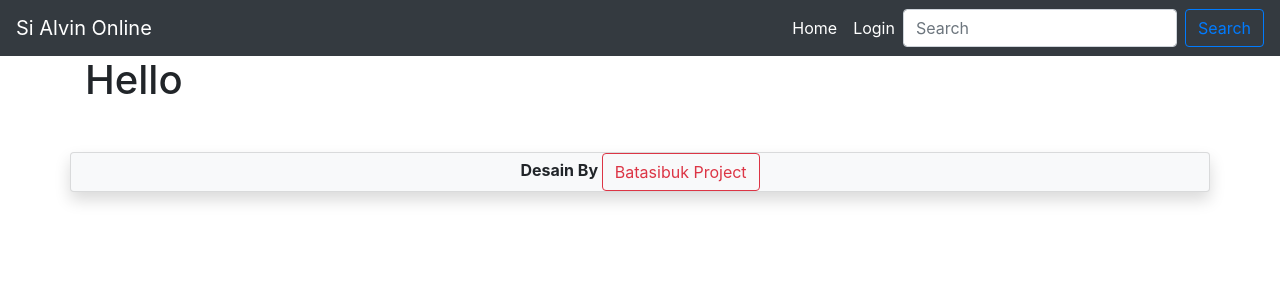
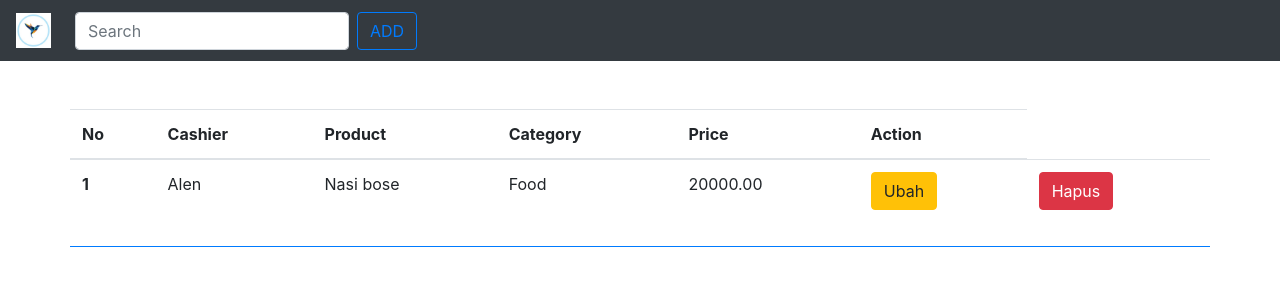
Before and after one commit to Alen1945/Seleksi_ARKA, a Django app: page / in a window 1280 px wide. Shown: the top 300 px of the page. Run offline with Django 3.2, Linux system fonts and the light colour scheme; data comes from the database, SQL or seed files in the repository; some libraries are stand-ins or nearby versions.

Commit message:
daftar product

```diff
--- a/No6/CRUD/AppCrud/models.py
+++ b/No6/CRUD/AppCrud/models.py
@@ -7,20 +7,20 @@ status_choice=(
 		(1,'Anggota Baru'),
 	)
 class Category(models.Model):
-	nama=models.CharField(max_length=255)
+	name=models.CharField(max_length=255)
 	def __str__(self):
-		return self.nama
+		return self.name
 
 class Cashier(models.Model):
-	nama=models.CharField(max_length=255)
+	name=models.CharField(max_length=255)
 	def __str__(self):
-		return self.nama
+		return self.name
 
 class Product(models.Model):
-	id_category=models.ForeignKey(Category,on_delete=models.DO_NOTHING)
-	id_cashier = models.ForeignKey(Cashier, on_delete=models.DO_NOTHING)
-	nama=models.CharField(max_length=255)
+	category=models.ForeignKey(Category,on_delete=models.DO_NOTHING)
+	cashier = models.ForeignKey(Cashier, on_delete=models.DO_NOTHING)
+	name=models.CharField(max_length=255)
 	price=models.DecimalField(max_digits=10,decimal_places=2)
 
 	def __str__(self):
-		return self.nama
+		return self.name
--- a/No6/CRUD/AppCrud/views.py
+++ b/No6/CRUD/AppCrud/views.py
@@ -1,3 +1,14 @@
 from django.shortcuts import render
+from django.views.generic import ListView,RedirectView
+from .models import Product
+# Create your views here.
 
-# Create your views here.
+class ListProductView(ListView):
+	model=Product
+	mode=None
+	template_name='index.html'
+	context_object_name='product'
+
+	def get_context_data(self,*args,**kwargs):
+		context=super().get_context_data(*args,**kwargs)
+		return context
--- a/No6/CRUD/CRUD/settings.py
+++ b/No6/CRUD/CRUD/settings.py
@@ -55,7 +55,7 @@ ROOT_URLCONF = 'CRUD.urls'
 TEMPLATES = [
     {
         'BACKEND': 'django.template.backends.django.DjangoTemplates',
-        'DIRS': [],
+         'DIRS': ['templates'],
         'APP_DIRS': True,
         'OPTIONS': {
             'context_processors': [
@@ -119,3 +119,7 @@ USE_TZ = True
 # https://docs.djangoproject.com/en/2.1/howto/static-files/
 
 STATIC_URL = '/static/'
+STATIC_URL = '/static/'
+STATICFILES_DIRS=[
+os.path.join(BASE_DIR,'static')
+]
--- a/No6/CRUD/CRUD/urls.py
+++ b/No6/CRUD/CRUD/urls.py
@@ -2,8 +2,9 @@
 from django.contrib import admin
 from django.urls import path
 from django.views.generic import TemplateView
+from AppCrud.views import ListProductView
 
 urlpatterns = [
-    path('',TemplateView.as_view(template_name='index.html'),name='home'),
+    path('',ListProductView.as_view(),name='home'),
     path('admin/', admin.site.urls),
 ]
--- a/No6/CRUD/templates/base.html
+++ b/No6/CRUD/templates/base.html
@@ -3,7 +3,7 @@
 <!DOCTYPE html>
 <html>
 <head>
-	<title>{% if not title %}Si alvin online{% endif %}{{title}}</title>
+	<title>Seleksi Arka No 6</title>
 	<meta charset="utf-8">
     <meta name="viewport" content="width=device-width, initial-scale=1, shrink-to-fit=no">
 	<link rel="stylesheet" type="text/css" href="{% static "bootstrap.min.css" %}">
@@ -16,9 +16,7 @@
 	{% endblock maincontent %}
 </div>
 
-<div class="container card bg-light shadow text-center mt-5">
-	<strong>Desain By <a href="https://fb.me/BatasibukProject" class="btn btn-outline-danger">Batasibuk Project</a></strong>
-</div>
+
 <script type="text/javascript" src="{% static "jquery.min.js" %}"></script>
 <script type="text/javascript" src="{% static "popper.min.js" %}"></script>
 <script type="text/javascript" src="{% static "bootstrap.min.js" %}"></script>
--- a/No6/CRUD/templates/index.html
+++ b/No6/CRUD/templates/index.html
@@ -1,5 +1,38 @@
 {% extends "base.html" %}
 
+
 {% block maincontent %}
-	<h1>Hello</h1>
+<div class="row mt-5 mb-2 pb-2 border-bottom border-primary">
+
+	<table class="table">
+	  <thead>
+	    <tr>
+	      <th scope="col">No</th>
+	      <th scope="col">Cashier</th>
+		  <th scope="col">Product</th>
+		  <th scope="col">Category</th>
+	      <th scope="col">Price</th>
+	      <th scope="col">Action</th>
+	    </tr>
+	  </thead>
+	  <tbody>
+			{% for p in product  %}
+				<tr>
+				<th scope="row">{{forloop.counter}}</th>
+				<td>{{p.cashier.name}}</td>
+				<td>{{p.name}}</td>
+				<td>{{p.category.name}}</td>
+				<td>{{p.price}}</td>
+				<td>
+					<a href="#" class="btn btn-warning">Ubah</a>
+				</td>
+					<td>
+					<a href="#" class="btn btn-danger">Hapus</a>
+				</td>
+				</tr>
+			{% endfor %}
+	  </tbody>
+	</table>
+	</div>
+
 {% endblock maincontent %}
--- a/No6/CRUD/templates/snippets/navbar.html
+++ b/No6/CRUD/templates/snippets/navbar.html
@@ -1,27 +1,16 @@
+{%load static%}
 <nav class="navbar navbar-expand-sm navbar-dark bg-dark">
-  <a class="navbar-brand" href="{% url 'home' %}">Si Alvin Online</a>
+  <a class="navbar-brand" href="{% url 'home' %}">
+      <img src={% static "logo.jpg" %} width="35" height="35" alt="">
+  </a>
   <button class="navbar-toggler" type="button" data-toggle="collapse" data-target="#navbarSupportedContent" aria-controls="navbarSupportedContent" aria-expanded="false" aria-label="Toggle navigation">
     <span class="navbar-toggler-icon"></span>
   </button>
 
   <div class="collapse navbar-collapse" id="navbarSupportedContent">
-    <ul class="navbar-nav ml-auto">
-      <li class="nav-item active">
-        <a class="nav-link" href="{% url 'home' %}" >Home</a>
-      </li>
-      {% if user.is_authenticated %}
-        <li class="nav-item active">
-          <a class="nav-link" href="{% url "logout" %}" >Logout</a>
-        </li>
-      {% else %}
-     <li class="nav-item active">
-        <a class="nav-link" href="{% url "login" %}" >Login</a>
-      </li>
-      {% endif %}
-    </ul>
     <form class="form-inline my-2 my-lg-0" action="" id='form_search'>
-      <input class="form-control mr-sm-2" type="search" placeholder="Search" aria-label="Search" name='s'>
-      <button class="btn btn-outline-primary my-2 my-sm-0" type="submit">Search</button>
+      <input class="form-control ml-sm-2" type="search" placeholder="Search" aria-label="Search" name='s'>
     </form>
+    <button class="btn btn-outline-primary ml-2 my-2 my-sm-0" type="submit">ADD</button>
   </div>
 </nav>
```
Also changed, not shown: No6/CRUD/AppCrud/migrations/0002_auto_20200215_0834.py (added), No6/CRUD/db.sqlite3, No6/CRUD/static/logo.jpg (added).
